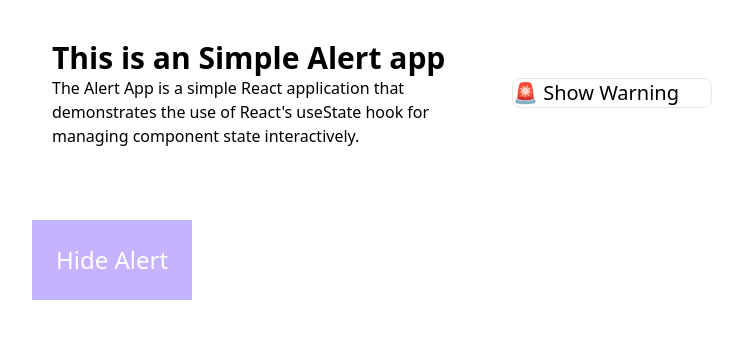
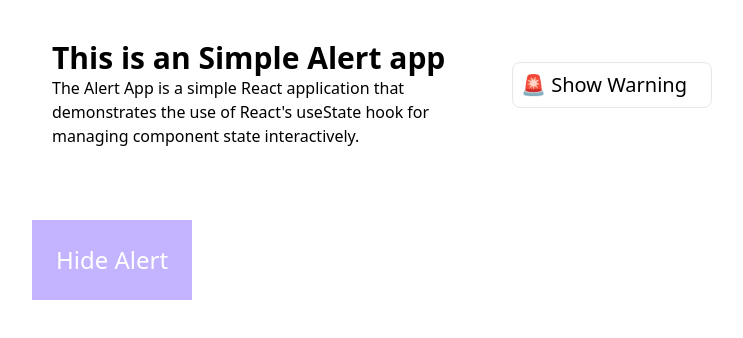
Before and after one commit to SaiMallikharjun98/Alert, a React (Vite) app: page / in a window 1280 px wide. Both pictures are taken after a click on the button "Show Alert". Shown: the top 338 px of the page, without its empty margins (384-1127 px from the left). Built offline with nearby package versions, Linux system fonts and the light colour scheme.

Commit message:
Padding changes

```diff
--- a/src/components/Alert.jsx
+++ b/src/components/Alert.jsx
@@ -18,7 +18,7 @@ function Alert() {
         </div>
         <div className="relative">
           {alertStatus ? (
-            <div className="w-[200px] absolute left-120 bottom-20 text-xl rounded-lg  border-gray-200 border-[0.5px] ">
+            <div className="w-[200px] absolute left-120 bottom-20 text-xl rounded-lg  border-gray-200 border-[0.5px] p-2 ">
 
               🚨 Show Warning
             </div>
```
